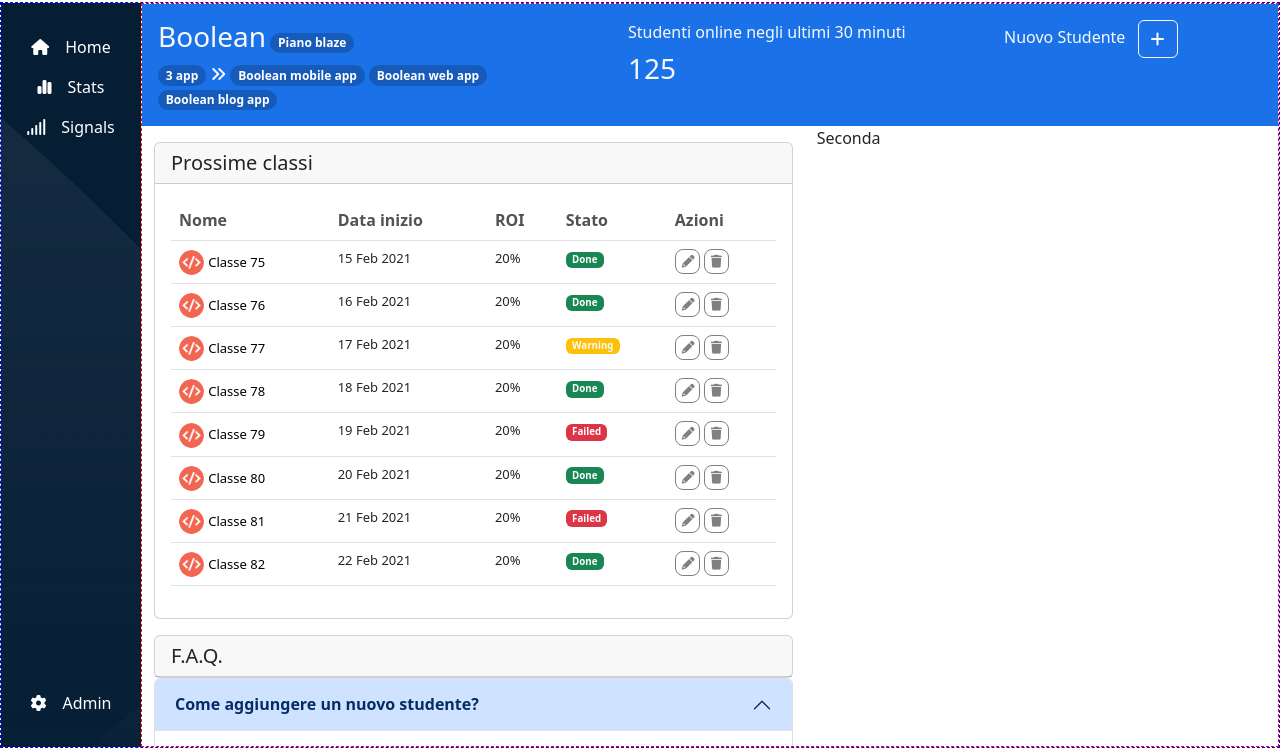
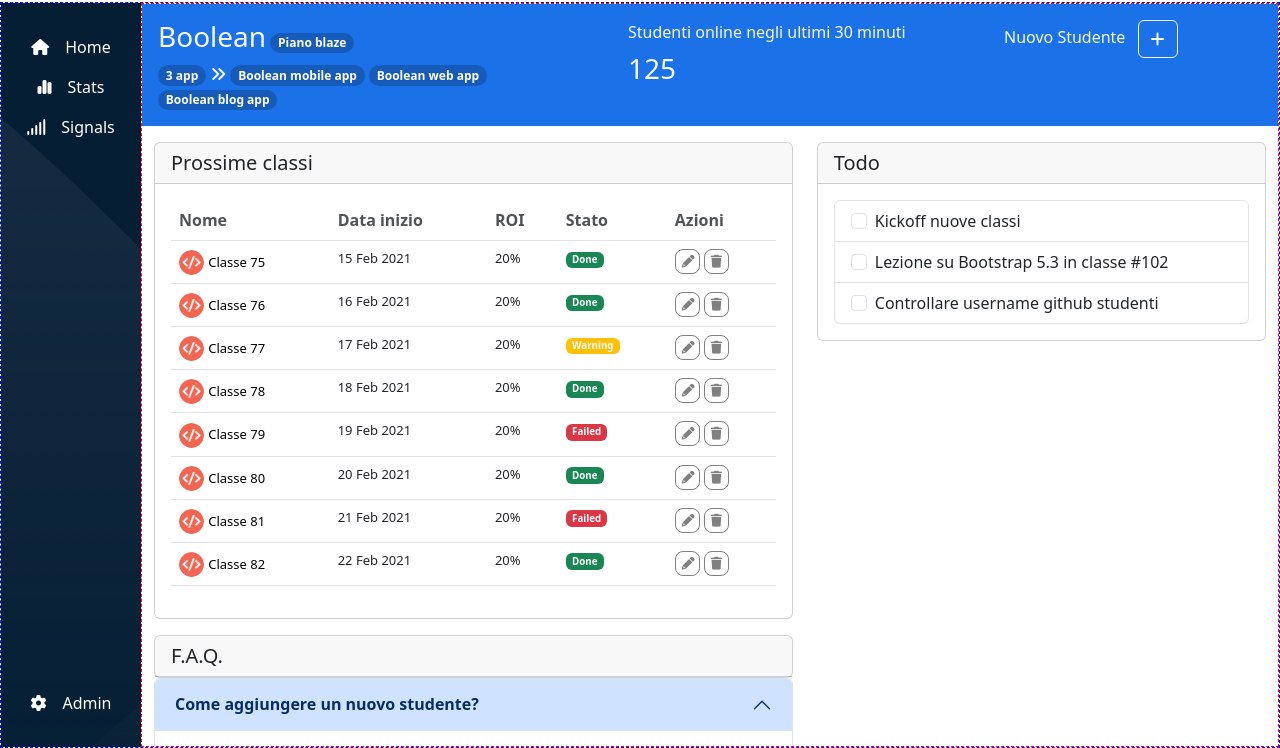
Before and after one commit to alessandrostorchi92/html-css-bootstrap-dashboard, a plain HTML site: page index.html in a window 1280 px wide. Shown: the part 52-800 px from the top of the page. Drawn offline with nearby package versions, Linux system fonts and the light colour scheme.

Commit message:
Completamento Todo

```diff
--- a/index.html
+++ b/index.html
@@ -312,7 +312,30 @@
 
                             </div>
                         </div>
-                        <div class="col-md-12 col-lg-5">Seconda</div>
+                        <div class="col-md-12 col-lg-5">
+                            <div class="card mt-3">
+                                <h5 class="card-header">Todo</h5>
+                                <div class="card-body">
+                                    <ul class="list-group">
+                                        <li class="list-group-item">
+                                            <input class="form-check-input me-1" type="checkbox" value=""
+                                                id="firstCheckbox">
+                                            <label class="form-check-label" for="firstCheckbox">Kickoff nuove classi</label>
+                                        </li>
+                                        <li class="list-group-item">
+                                            <input class="form-check-input me-1" type="checkbox" value=""
+                                                id="secondCheckbox">
+                                            <label class="form-check-label" for="secondCheckbox">Lezione su Bootstrap 5.3 in classe #102</label>
+                                        </li>
+                                        <li class="list-group-item">
+                                            <input class="form-check-input me-1" type="checkbox" value=""
+                                                id="thirdCheckbox">
+                                            <label class="form-check-label" for="thirdCheckbox">Controllare username github studenti</label>
+                                        </li>
+                                    </ul>
+                                </div>
+                            </div>
+                        </div>
                     </div>
                 </div>
 
```
